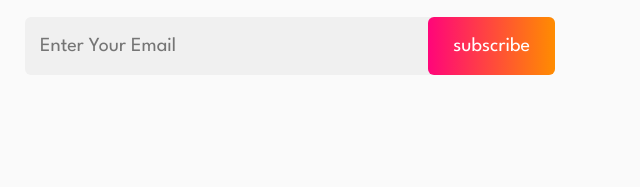
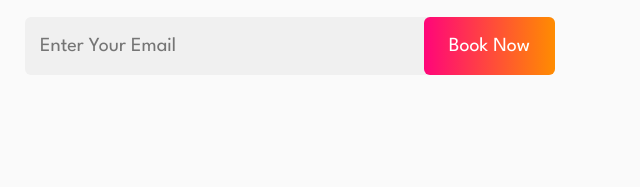
Before and after one commit to joniz77/jmdigitals, a plain HTML site: page index.html in a window 1280 px wide. Shown: the part 493-680 px from the top of the page, 640-1280 px from the left. Drawn offline with nearby package versions, Linux system fonts and the light colour scheme.

Commit message:
index.html

```diff
--- a/index.html
+++ b/index.html
@@ -110,7 +110,7 @@
            <form action="https://formsubmit.co/Jonizemedebirhan@gmail.com" method="POST" class="hero-form">
   <input type="email" name="email_address" placeholder="Enter Your Email" aria-label="Enter Your Email" required class="input-field">
 
-  <button type="submit" class="btn btn-primary">subscribe</button>
+  <button type="submit" class="btn btn-primary">Book Now</button>
 </form>
 
 
```
